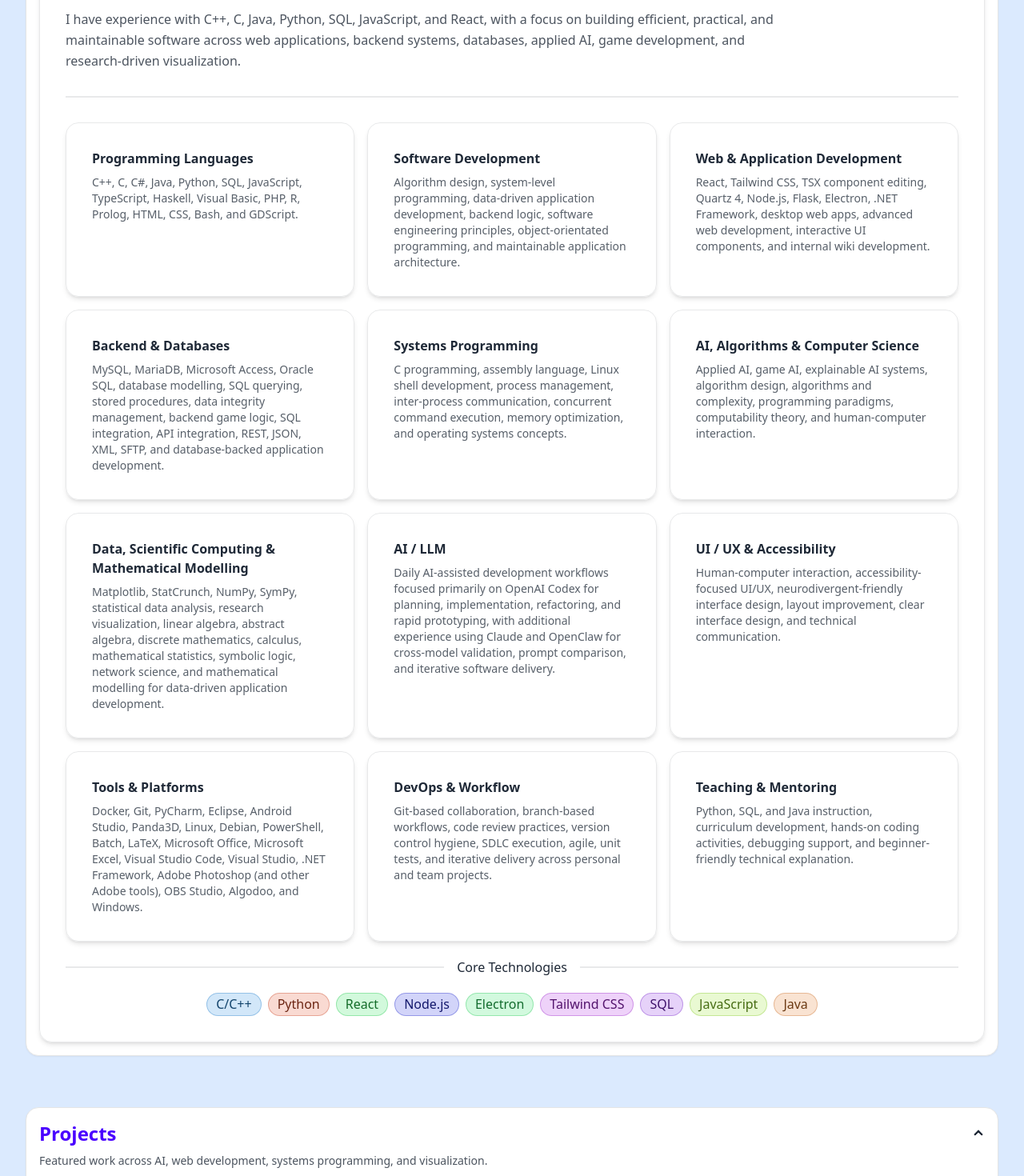
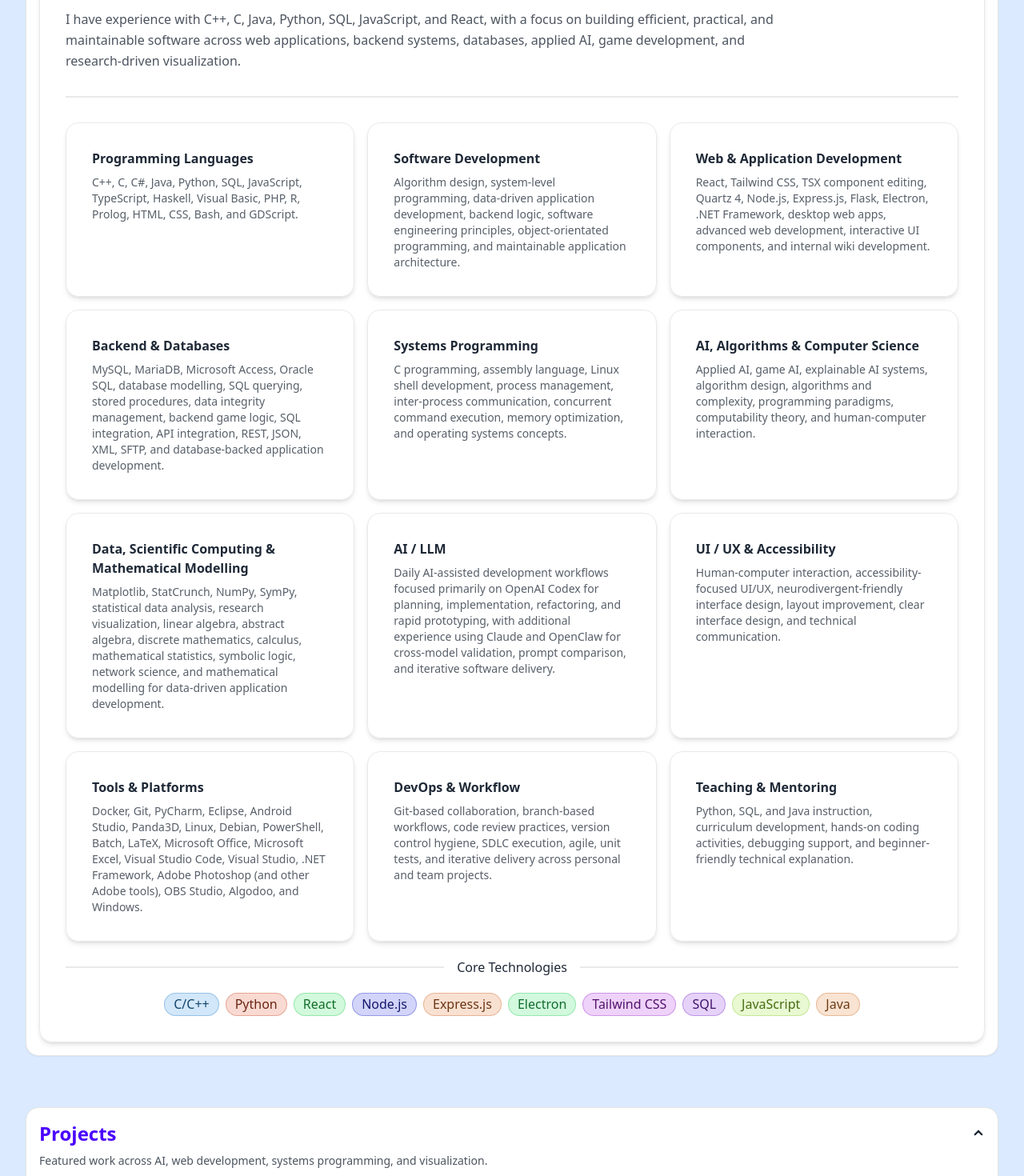
Before and after one commit to axyl-casc/portfolio_code, a React (Vite) app: page / in a window 1280 px wide. Shown: the part 974-2444 px from the top of the page at 80% size. Built offline with nearby package versions, Linux system fonts and the light colour scheme.

Commit message:
Add Express.js to technical skills

```diff
--- a/src/pages/HomePage.tsx
+++ b/src/pages/HomePage.tsx
@@ -100,7 +100,7 @@
             </h3>
             <p className="text-sm text-base-content/75">
               React, Tailwind CSS, TSX component editing, Quartz 4, Node.js,
-              Flask, Electron, .NET Framework, desktop web apps, advanced web development,
+              Express.js, Flask, Electron, .NET Framework, desktop web apps, advanced web development,
               interactive UI components, and internal wiki development.
             </p>
           </div>
@@ -227,6 +227,7 @@
           'Python',
           'React',
           'Node.js',
+          'Express.js',
           'Electron',
           'Tailwind CSS',
           'SQL',
```
